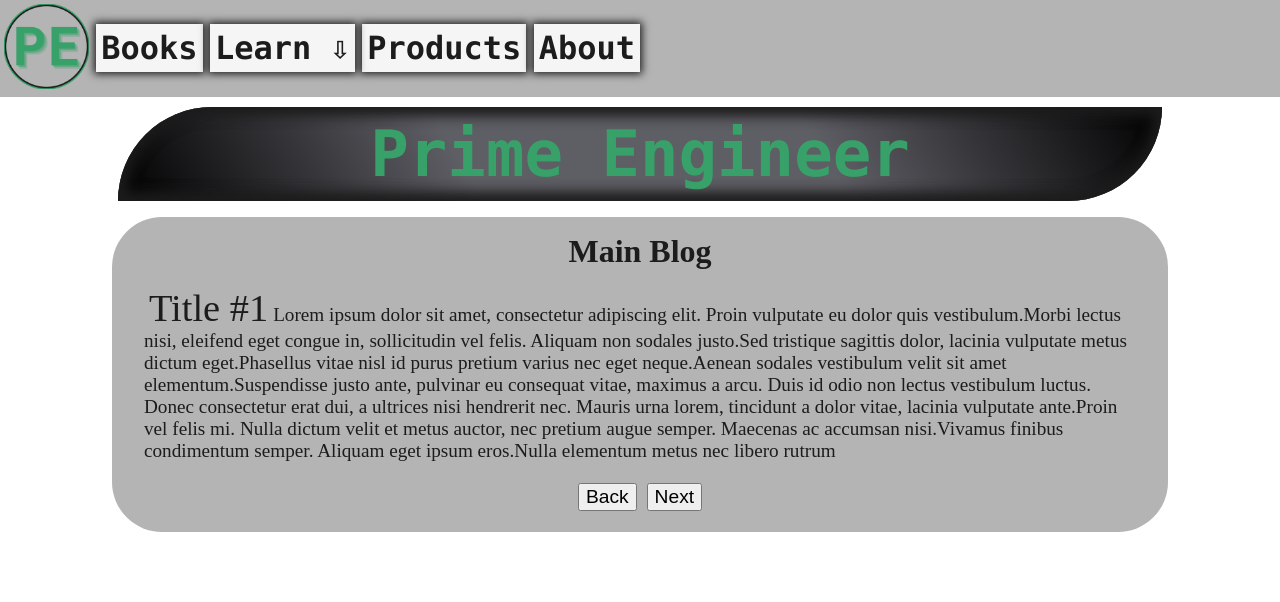
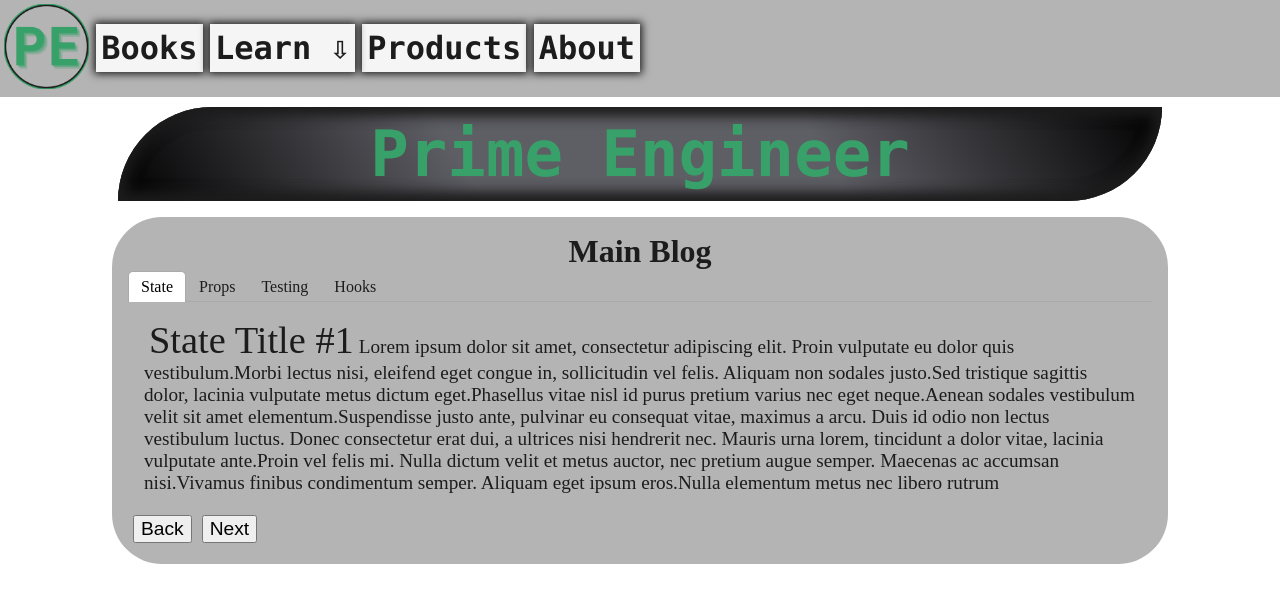
Before and after one commit to BaseBenjamin13/PrimeEngineer, a Next.js app: page / in a window 1280 px wide. Shown: the top 602 px of the page. Built offline with nearby package versions, Linux system fonts and the light colour scheme.

Commit message:
using react-tabs to display and sort blog content by category

```diff
--- a/package.json
+++ b/package.json
@@ -15,7 +15,8 @@
     "eslint-config-next": "13.2.1",
     "next": "13.2.1",
     "react": "18.2.0",
-    "react-dom": "18.2.0"
+    "react-dom": "18.2.0",
+    "react-tabs": "^6.0.0"
   },
   "devDependencies": {
     "cypress": "^12.8.1"
--- a/src/components/BlogSlider.js
+++ b/src/components/BlogSlider.js
@@ -1,35 +1,53 @@
 import React, { useState } from 'react';
 import styles from '@/styles/Home.module.css'
+import { Tab, Tabs, TabList, TabPanel } from 'react-tabs';
+import 'react-tabs/style/react-tabs.css';
 
-function BlogSlider({ blogContent }) {
+function BlogSlider({ blogContent, showCategorys }) {
 
     const [blogIndex, setBlogIndex] = useState(0)
 
-    const handleChangeBlogIndex = (num) => {
-        if(num === 1 && blogIndex < blogContent.length -1 || num === -1 && blogIndex >= 1){
+    const handleChangeBlogIndex = (num, index) => {
+        if (num === 1 && blogIndex < blogContent[index].blogs.length - 1 || num === -1 && blogIndex >= 1) {
             setBlogIndex(blogIndex + num);
         }
     }
 
     return (
         blogContent &&
-        <div className={styles.blogContainer}>
+        <div className={styles.blogContainer} >
             <h1>Main Blog</h1>
+            <Tabs>
+                <TabList>
+                    {
+                        showCategorys ?
+                            blogContent.map((item) => {
+                                return <Tab>{item.category}</Tab>
+                            })
+                            : <Tab>General</Tab>
+                    }
+                </TabList>
 
+                {
+                    blogContent.map((item, index) => {
+                        return (
+                            <TabPanel>
                                 <div>
                                     <p className={styles.blogContent}>
-                    <span className={styles.blogTitle}>{blogContent[blogIndex].title}</span>
-                    {blogContent[blogIndex].content}
+                                        <span className={styles.blogTitle}>{item.blogs[blogIndex].title}</span>
+                                        {item.blogs[blogIndex].content}
                                     </p>
                                 </div>
-
                                 <div className={styles.blogNavContainer}>
-                <button className={styles.blogBackBtn} onClick={() => handleChangeBlogIndex(-1)}>Back</button>
-                <button className={styles.blogNextBtn} onClick={() => handleChangeBlogIndex(1)}>Next</button>
+                                    <button className={styles.blogBackBtn} onClick={() => handleChangeBlogIndex(-1, index)}>Back</button>
+                                    <button className={styles.blogNextBtn} onClick={() => handleChangeBlogIndex(1, index)}>Next</button>
                                 </div>
-
+                            </TabPanel>
+                        )
+                    })
+                }
+            </Tabs>
         </div>
-
     )
 }
 
--- a/src/pages/index.js
+++ b/src/pages/index.js
@@ -11,16 +11,72 @@ export default function Home() {
 
     const [blogContent, setBlogContent] = useState([
         {
-            title: 'Title #1',
-            content: 'Lorem ipsum dolor sit amet, consectetur adipiscing elit. Proin vulputate eu dolor quis vestibulum.Morbi lectus nisi, eleifend eget congue in, sollicitudin vel felis. Aliquam non sodales justo.Sed tristique sagittis dolor, lacinia vulputate metus dictum eget.Phasellus vitae nisl id purus pretium varius nec eget neque.Aenean sodales vestibulum velit sit amet elementum.Suspendisse justo ante, pulvinar eu consequat vitae, maximus a arcu. Duis id odio non lectus vestibulum luctus. Donec consectetur erat dui, a ultrices nisi hendrerit nec. Mauris urna lorem, tincidunt a dolor vitae, lacinia vulputate ante.Proin vel felis mi. Nulla dictum velit et metus auctor, nec pretium augue semper. Maecenas ac accumsan nisi.Vivamus finibus condimentum semper. Aliquam eget ipsum eros.Nulla elementum metus nec libero rutrum'
+            category: 'State',
+            blogs: [
+                {
+                    title: 'State Title #1',
+                    content: 'Lorem ipsum dolor sit amet, consectetur adipiscing elit. Proin vulputate eu dolor quis vestibulum.Morbi lectus nisi, eleifend eget congue in, sollicitudin vel felis. Aliquam non sodales justo.Sed tristique sagittis dolor, lacinia vulputate metus dictum eget.Phasellus vitae nisl id purus pretium varius nec eget neque.Aenean sodales vestibulum velit sit amet elementum.Suspendisse justo ante, pulvinar eu consequat vitae, maximus a arcu. Duis id odio non lectus vestibulum luctus. Donec consectetur erat dui, a ultrices nisi hendrerit nec. Mauris urna lorem, tincidunt a dolor vitae, lacinia vulputate ante.Proin vel felis mi. Nulla dictum velit et metus auctor, nec pretium augue semper. Maecenas ac accumsan nisi.Vivamus finibus condimentum semper. Aliquam eget ipsum eros.Nulla elementum metus nec libero rutrum'
+                },
+                {
+                    title: 'State Title #2',
+                    content: 'Lorem ipsum dolor sit amet, consectetur adipiscing elit. Proin vulputate eu dolor quis vestibulum.Morbi lectus nisi, eleifend eget congue in, sollicitudin vel felis. Aliquam non sodales justo.Sed tristique sagittis dolor, lacinia vulputate metus dictum eget.Phasellus vitae nisl id purus pretium varius nec eget neque.Aenean sodales vestibulum velit sit amet elementum.Suspendisse justo ante, pulvinar eu consequat vitae, maximus a arcu. Duis id odio non lectus vestibulum luctus. Donec consectetur erat dui, a ultrices nisi hendrerit nec. Mauris urna lorem, tincidunt a dolor vitae, lacinia vulputate ante.Proin vel felis mi. Nulla dictum velit et metus auctor, nec pretium augue semper. Maecenas ac accumsan nisi.Vivamus finibus condimentum semper. Aliquam eget ipsum eros.Nulla elementum metus nec libero rutrum'
+                },
+                {
+                    title: 'State Title #3',
+                    content: 'Lorem ipsum dolor sit amet, consectetur adipiscing elit. Proin vulputate eu dolor quis vestibulum.Morbi lectus nisi, eleifend eget congue in, sollicitudin vel felis. Aliquam non sodales justo.Sed tristique sagittis dolor, lacinia vulputate metus dictum eget.Phasellus vitae nisl id purus pretium varius nec eget neque.Aenean sodales vestibulum velit sit amet elementum.Suspendisse justo ante, pulvinar eu consequat vitae, maximus a arcu. Duis id odio non lectus vestibulum luctus. Donec consectetur erat dui, a ultrices nisi hendrerit nec. Mauris urna lorem, tincidunt a dolor vitae, lacinia vulputate ante.Proin vel felis mi. Nulla dictum velit et metus auctor, nec pretium augue semper. Maecenas ac accumsan nisi.Vivamus finibus condimentum semper. Aliquam eget ipsum eros.Nulla elementum metus nec libero rutrum'
+                },
+            ]
         },
         {
-            title: 'Title #2',
-            content: 'Lorem ipsum dolor sit amet, consectetur adipiscing elit. Proin vulputate eu dolor quis vestibulum.Morbi lectus nisi, eleifend eget congue in, sollicitudin vel felis. Aliquam non sodales justo.Sed tristique sagittis dolor, lacinia vulputate metus dictum eget.Phasellus vitae nisl id purus pretium varius nec eget neque.Aenean sodales vestibulum velit sit amet elementum.Suspendisse justo ante, pulvinar eu consequat vitae, maximus a arcu. Duis id odio non lectus vestibulum luctus. Donec consectetur erat dui, a ultrices nisi hendrerit nec. Mauris urna lorem, tincidunt a dolor vitae, lacinia vulputate ante.Proin vel felis mi. Nulla dictum velit et metus auctor, nec pretium augue semper. Maecenas ac accumsan nisi.Vivamus finibus condimentum semper. Aliquam eget ipsum eros.Nulla elementum metus nec libero rutrum'
+            category: 'Props',
+            blogs: [
+                {
+                    title: 'Props Title #1',
+                    content: 'Lacinia vulputate ante.Proin vel felis mi. Nulla dictum velit et metus auctor, nec pretium augue semper. Maecenas ac accumsan nisi.Vivamus finibus condimentum semper. Aliquam eget ipsum eros.Nulla elementum metus nec libero rutrum'
+                },
+                {
+                    title: 'Props Title #2',
+                    content: 'Lacinia vulputate ante.Proin vel felis mi. Nulla dictum velit et metus auctor, nec pretium augue semper. Maecenas ac accumsan nisi.Vivamus finibus condimentum semper. Aliquam eget ipsum eros.Nulla elementum metus nec libero rutrum'
+                },
+                {
+                    title: 'Props Title #3',
+                    content: 'Lacinia vulputate ante.Proin vel felis mi. Nulla dictum velit et metus auctor, nec pretium augue semper. Maecenas ac accumsan nisi.Vivamus finibus condimentum semper. Aliquam eget ipsum eros.Nulla elementum metus nec libero rutrum'
+                },
+            ]
         },
         {
-            title: 'Title #3',
-            content: 'Lorem ipsum dolor sit amet, consectetur adipiscing elit. Proin vulputate eu dolor quis vestibulum.Morbi lectus nisi, eleifend eget congue in, sollicitudin vel felis. Aliquam non sodales justo.Sed tristique sagittis dolor, lacinia vulputate metus dictum eget.Phasellus vitae nisl id purus pretium varius nec eget neque.Aenean sodales vestibulum velit sit amet elementum.Suspendisse justo ante, pulvinar eu consequat vitae, maximus a arcu. Duis id odio non lectus vestibulum luctus. Donec consectetur erat dui, a ultrices nisi hendrerit nec. Mauris urna lorem, tincidunt a dolor vitae, lacinia vulputate ante.Proin vel felis mi. Nulla dictum velit et metus auctor, nec pretium augue semper. Maecenas ac accumsan nisi.Vivamus finibus condimentum semper. Aliquam eget ipsum eros.Nulla elementum metus nec libero rutrum'
+            category: 'Testing',
+            blogs: [
+                {
+                    title: 'Testing Title #1',
+                    content: 'Lorem ipsum dolor sit amet, consectetur adipiscing elit. Proin vulputate eu dolor quis vestibulum.Morbi lectus nisi, eleifend eget congue in, sollicitudin vel felis. Aliquam non sodales justo.Sed tristique sagittis dolor, lacinia vulputate metus dictum eget.Phasellus vitae nisl id purus pretium varius nec eget neque.Aenean sodales vestibulum velit sit amet elementum.Suspendisse justo ante, pulvinar eu consequat vitae, maximus a arcu. Duis id odio non lectus vestibulum luctus. Donec consectetur erat dui, a ultrices nisi hendrerit nec. Mauris urna lorem, tincidunt a dolor vitae.'
+                },
+                {
+                    title: 'Testing Title #2',
+                    content: 'Lorem ipsum dolor sit amet, consectetur adipiscing elit. Proin vulputate eu dolor quis vestibulum.Morbi lectus nisi, eleifend eget congue in, sollicitudin vel felis. Aliquam non sodales justo.Sed tristique sagittis dolor, lacinia vulputate metus dictum eget.Phasellus vitae nisl id purus pretium varius nec eget neque.Aenean sodales vestibulum velit sit amet elementum.Suspendisse justo ante, pulvinar eu consequat vitae, maximus a arcu. Duis id odio non lectus vestibulum luctus. Donec consectetur erat dui, a ultrices nisi hendrerit nec. Mauris urna lorem, tincidunt a dolor vitae.'
+                },
+                {
+                    title: 'Testing Title #3',
+                    content: 'Lorem ipsum dolor sit amet, consectetur adipiscing elit. Proin vulputate eu dolor quis vestibulum.Morbi lectus nisi, eleifend eget congue in, sollicitudin vel felis. Aliquam non sodales justo.Sed tristique sagittis dolor, lacinia vulputate metus dictum eget.Phasellus vitae nisl id purus pretium varius nec eget neque.Aenean sodales vestibulum velit sit amet elementum.Suspendisse justo ante, pulvinar eu consequat vitae, maximus a arcu. Duis id odio non lectus vestibulum luctus. Donec consectetur erat dui, a ultrices nisi hendrerit nec. Mauris urna lorem, tincidunt a dolor vitae.'
+                },
+            ]
+        },
+        {
+            category: 'Hooks',
+            blogs: [
+                {
+                    title: 'Hooks Title #1',
+                    content: 'Lorem ipsum dolor sit amet, consectetur adipiscing elit. Proin vulputate eu dolor quis vestibulum.Morbi lectus nisi, eleifend eget congue in, sollicitudin vel felis. Aliquam non sodales justo.Sed tristique sagittis dolor, lacinia vulputate metus dictum eget.Phasellus vitae nisl id purus pretium varius nec eget neque.Aenean sodales vestibulum velit sit amet elementum.Suspendisse justo ante, pulvinar eu consequat vitae, maximus a arcu. Duis id odio non lectus vestibulum luctus. Donec consectetur erat dui, a ultrices nisi hendrerit nec. Mauris urna lorem, tincidunt a dolor vitae.'
+                },
+                {
+                    title: 'Hooks Title #2',
+                    content: 'Lorem ipsum dolor sit amet, consectetur adipiscing elit. Proin vulputate eu dolor quis vestibulum.Morbi lectus nisi, eleifend eget congue in, sollicitudin vel felis. Aliquam non sodales justo.Sed tristique sagittis dolor, lacinia vulputate metus dictum eget.Phasellus vitae nisl id purus pretium varius nec eget neque.Aenean sodales vestibulum velit sit amet elementum.Suspendisse justo ante, pulvinar eu consequat vitae, maximus a arcu. Duis id odio non lectus vestibulum luctus. Donec consectetur erat dui, a ultrices nisi hendrerit nec. Mauris urna lorem, tincidunt a dolor vitae.'
+                },
+                {
+                    title: 'Hooks Title #3',
+                    content: 'Lorem ipsum dolor sit amet, consectetur adipiscing elit. Proin vulputate eu dolor quis vestibulum.Morbi lectus nisi, eleifend eget congue in, sollicitudin vel felis. Aliquam non sodales justo.Sed tristique sagittis dolor, lacinia vulputate metus dictum eget.Phasellus vitae nisl id purus pretium varius nec eget neque.Aenean sodales vestibulum velit sit amet elementum.Suspendisse justo ante, pulvinar eu consequat vitae, maximus a arcu. Duis id odio non lectus vestibulum luctus. Donec consectetur erat dui, a ultrices nisi hendrerit nec. Mauris urna lorem, tincidunt a dolor vitae.'
+                },
+            ]
         },
     ])
 
@@ -39,7 +95,7 @@ export default function Home() {
                 </div>
             </main>
 
-            <BlogSlider blogContent={blogContent}/>
+            <BlogSlider blogContent={blogContent} showCategorys={true}/>
         </>
     )
 }
```
Also changed, not shown: 1 other file (tests, documents, lock files or other folders). Lines whose indentation alone changed are shown as unchanged.
